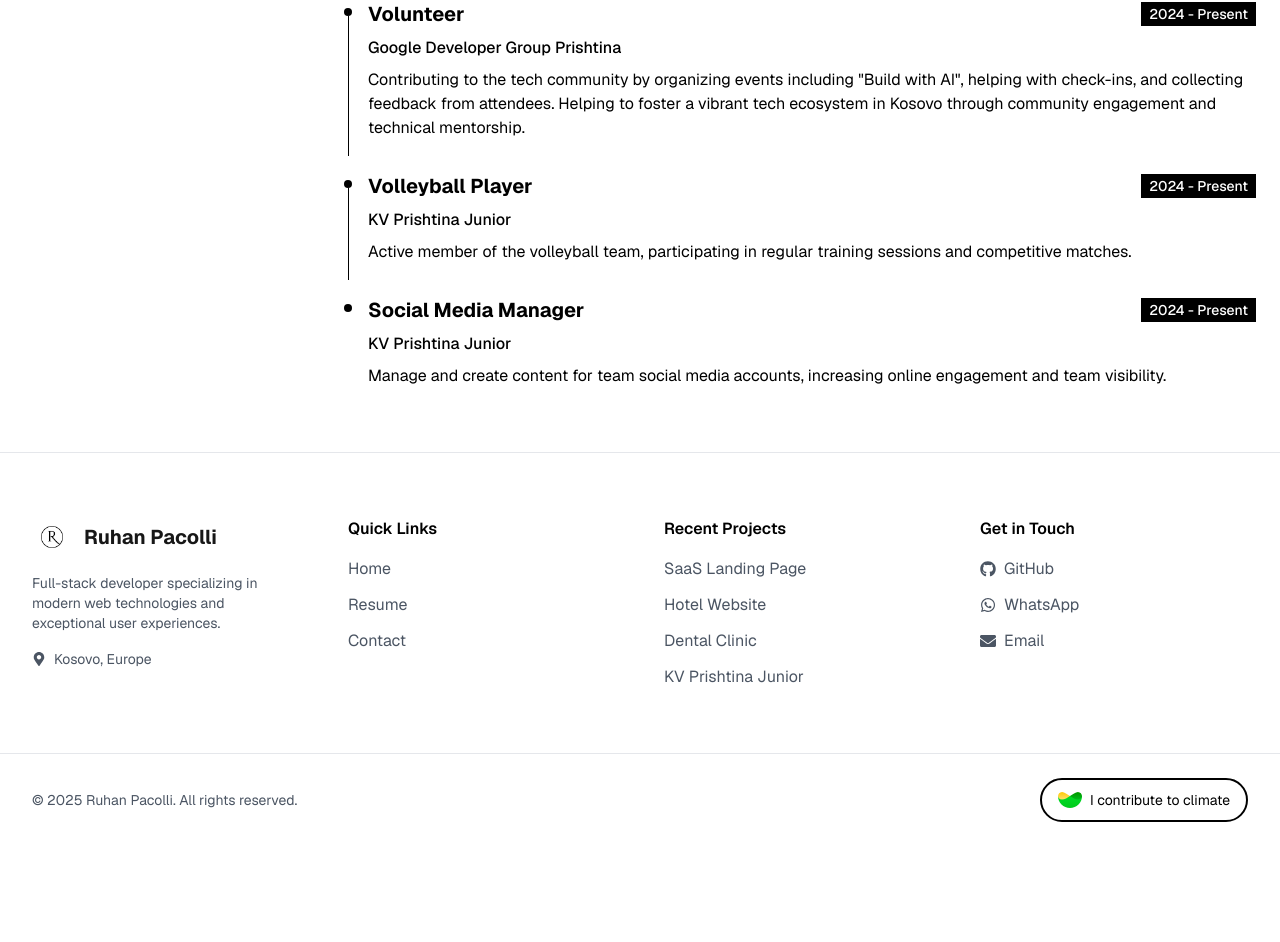
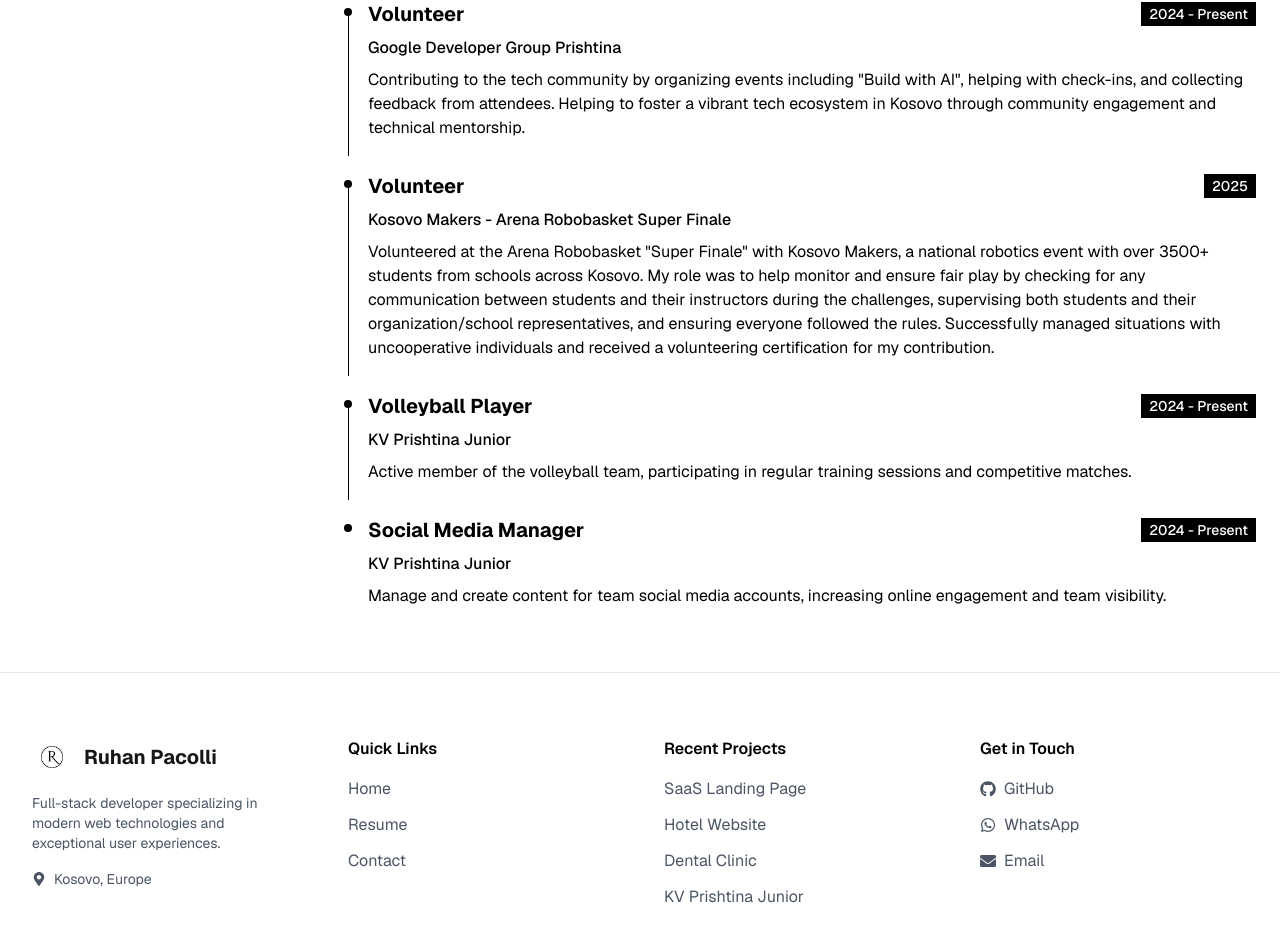
Before and after one commit to Ruhanpaco/Portfolio-illustrative, a Next.js app: page /resume in a window 1280 px wide. Shown: the part 2280-3222 px from the top of the page. Before the commit the page ends 3126 px from the top, so only its background shows below. Built offline with nearby package versions, Linux system fonts and the light colour scheme.

Commit message:
Update: correct year for Kosovo Makers Arena Robobasket volunteering activity to 2025

```diff
--- a/src/app/resume/page.tsx
+++ b/src/app/resume/page.tsx
@@ -112,6 +112,12 @@ const extracurricular = [
     organization: 'Google Developer Group Prishtina',
     period: '2024 - Present',
     description: 'Contributing to the tech community by organizing events including "Build with AI", helping with check-ins, and collecting feedback from attendees. Helping to foster a vibrant tech ecosystem in Kosovo through community engagement and technical mentorship.'
+  },
+  {
+    role: 'Volunteer',
+    organization: 'Kosovo Makers - Arena Robobasket Super Finale',
+    period: '2025',
+    description: 'Volunteered at the Arena Robobasket "Super Finale" with Kosovo Makers, a national robotics event with over 3500+ students from schools across Kosovo. My role was to help monitor and ensure fair play by checking for any communication between students and their instructors during the challenges, supervising both students and their organization/school representatives, and ensuring everyone followed the rules. Successfully managed situations with uncooperative individuals and received a volunteering certification for my contribution.'
   },
   {
     role: 'Volleyball Player',
```
